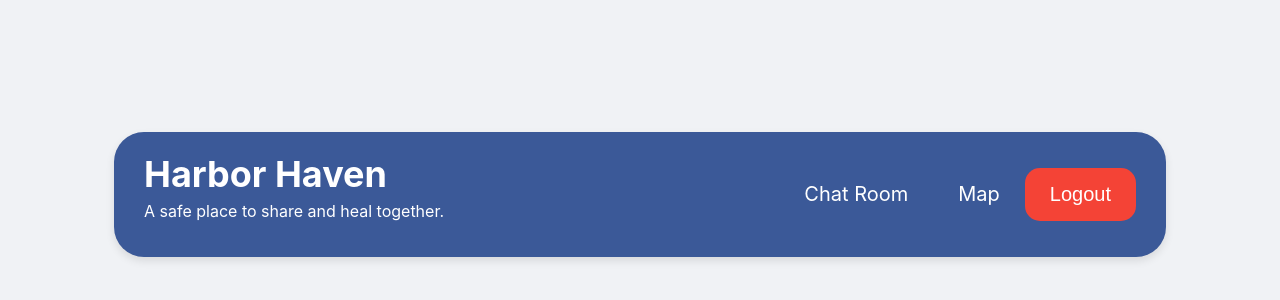
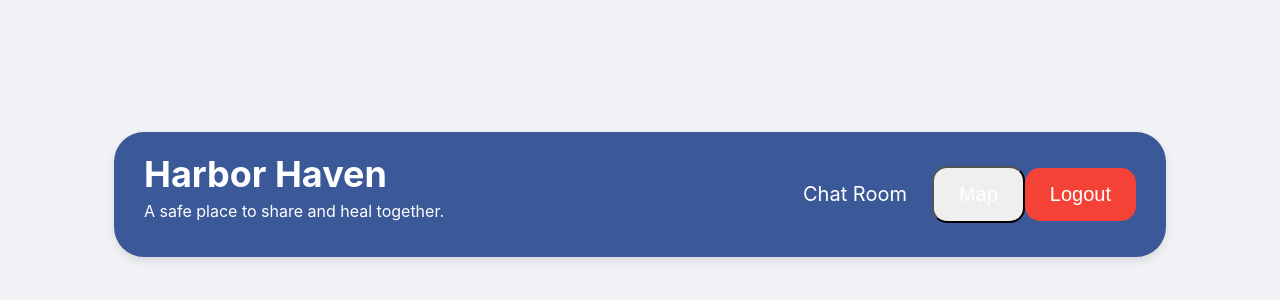
Before and after one commit to ziw224/hack-for-health-2024, a React (Create React App) app: page /mainhome in a window 1280 px wide. Shown: the part 226-526 px from the top of the page. Built offline with nearby package versions, Linux system fonts and the light colour scheme; no server answers; sample sign-in values are in the browser's storage.

Commit message:
adding map link

```diff
--- a/src/App.js
+++ b/src/App.js
@@ -38,7 +38,7 @@ function App() {
               <Home />
             </ProtectedRoute>
           }/>
-          {/* <Route path="map" element={<Map />} /> */}
+          <Route path="localhost:8080"/>
           <Route path="login" element={<Login />} />
           <Route path="register" element={<Register />} />
         </Route>
--- a/src/pages/mainHome/MainHome.css
+++ b/src/pages/mainHome/MainHome.css
@@ -53,6 +53,32 @@
   background-color: #d32f2f; /* Darker shade on hover */
 }
 
+.mapButton {
+  color: white;
+  text-decoration: none;
+  font-size: 20px;
+  /* Slightly larger font size for readability */
+  padding: 15px 25px;
+  /* Increase padding for a larger clickable area */
+  border-radius: 15px;
+  /* Slightly larger border-radius */
+  transition: background-color 0.3s ease;
+}
+
+.mapButton:hover {
+  background-color: #4b70dd;
+}
+
+/* Additional styles to make it resemble .navLink */
+.mapButton {
+  font-size: 20px;
+  /* Slightly larger font size for readability */
+  padding: 15px 25px;
+  /* Increase padding for a larger clickable area */
+  border-radius: 15px;
+  /* Slightly larger border-radius */
+}
+
 .appName {
   text-align: left;
   color: white;
--- a/src/pages/mainHome/MainHome.js
+++ b/src/pages/mainHome/MainHome.js
@@ -16,6 +16,9 @@ const MainHome = () => {
       // Handle logout error (e.g., display an error message)
     }
   };
+   const redirectToMap = () => {
+    window.location.href = "http://localhost:8080"; // Redirect to the specified URL
+  };
 
   return (
     <div className="mainHome">
@@ -27,9 +30,9 @@ const MainHome = () => {
         <Link to="/chatroom" className="navLink">
           Chat Room
         </Link>
-        <Link to="/map" className="navLink">
+        <button onClick={redirectToMap} className="mapButton">
           Map
-        </Link>
+        </button>
         <button onClick={handleLogout} className="logoutButton">
           Logout
         </button>
```
